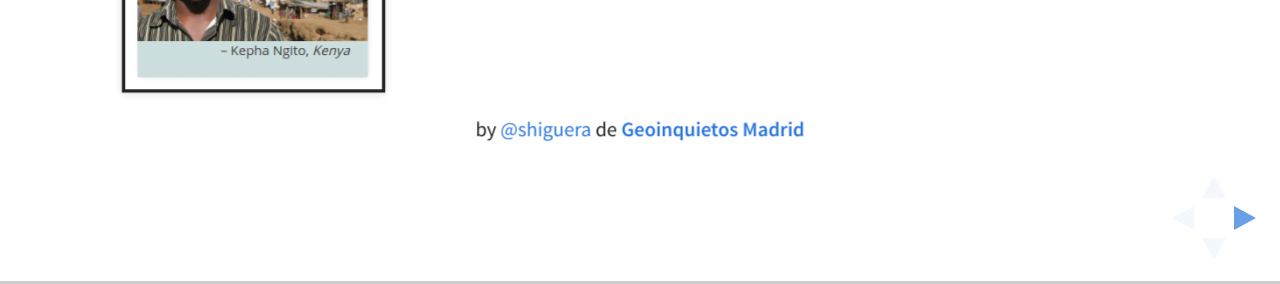
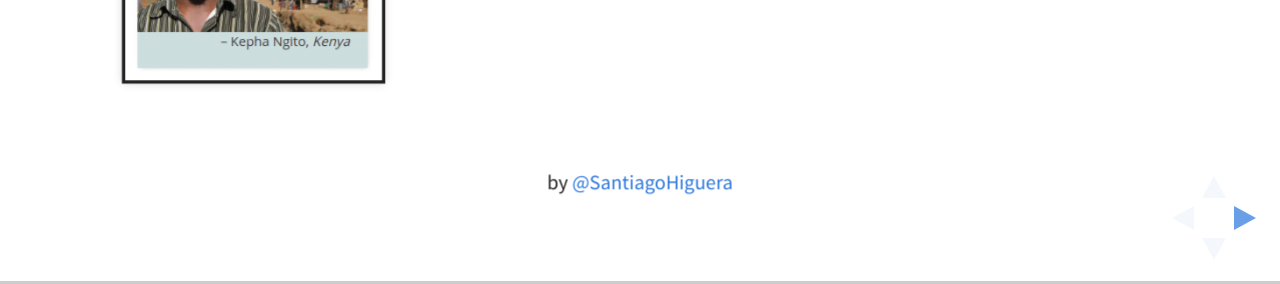
Before and after one commit to shiguera/mgd, a website: page index.html in a window 1280 px wide. Shown: the part 516-800 px from the top of the page. Drawn offline with Linux system fonts and the light colour scheme.

Commit message:
Revert "Testing new clone"
This reverts commit 0075ecf3e71e2574df96db981edc4af9012090ee.

```diff
--- a/index.html
+++ b/index.html
@@ -39,9 +39,10 @@
 					</div>
 					<br/>
 					<a href='https://shiguera.github.io/mgd'>https://shiguera.github.io/mgd</a><br/>
-					<div style='clear:both; margin-top: 10px'>
-						<p><small>by <a href="https://fosstodon.org/@shiguera">@shiguera</a> de <strong style='color: #0000ff'><a href="http://geoinquietos.org" target='_blank'>Geoinquietos
-	                Madrid</a></strong></small></p>
+					<div style='clear:both; margin-top: 20px'>
+						<br/>
+						<p><small>by <a href="https://twitter.com/santiagohiguera">@SantiagoHiguera</a></small></p>
+					</div>
 				</section>
 
 				<!-- Bio -->
```
